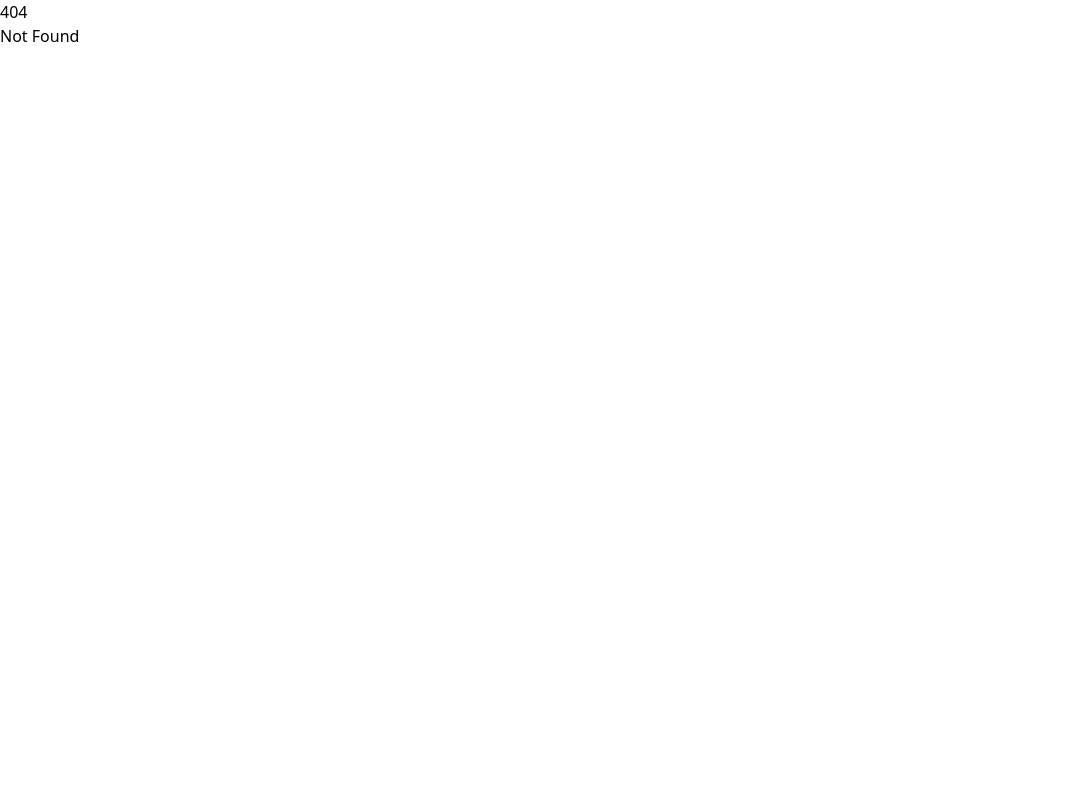
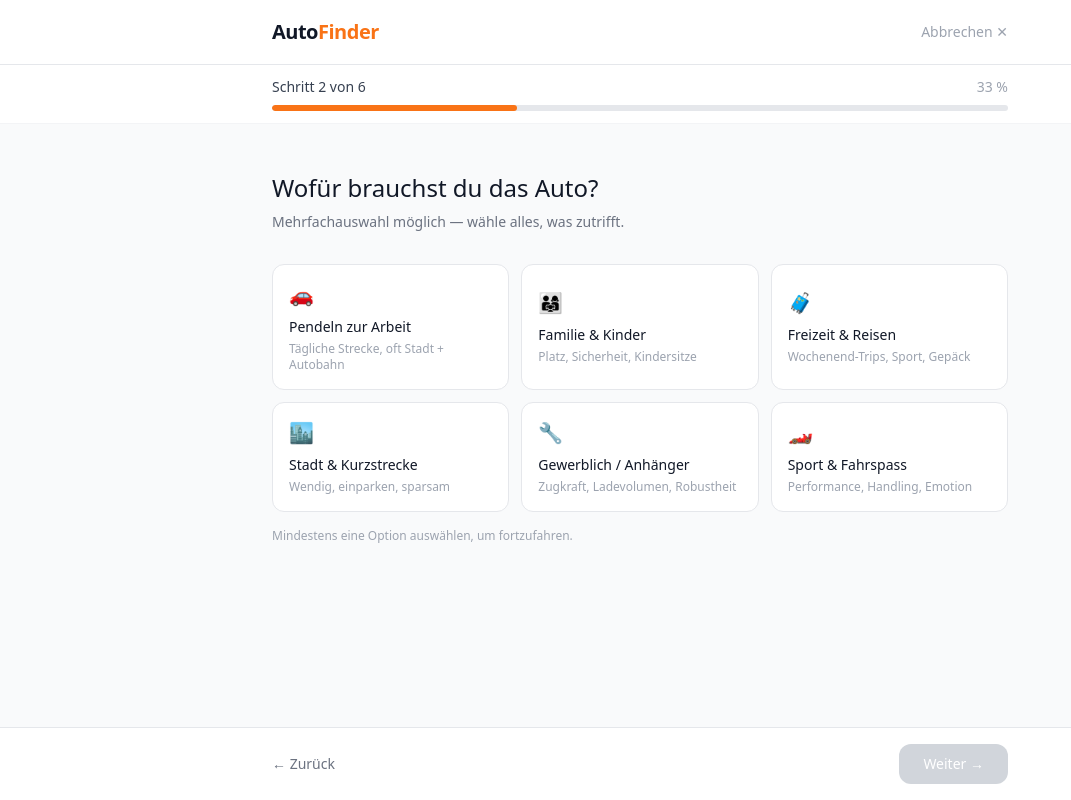
Before and after one commit to savethedavee/prototyping-ln, a SvelteKit app in the folder autofinder/: page /finder/nutzung in a window 1280 px wide. Before the commit this address had no page. Shown: the whole page, without its empty margins (0-1071 px from the left). Built offline with nearby package versions, Linux system fonts and the light colour scheme.

Commit message:
feat: nutzung Step

```diff
--- /dev/null
+++ b/autofinder/src/routes/finder/nutzung/+page.svelte
@@ -0,0 +1,108 @@
+<script lang="ts">
+	import { searchInputs } from '$lib/stores/questionnaire';
+	import QuestionnaireFrame from '$lib/components/QuestionnaireFrame.svelte';
+
+	const OPTIONS = [
+		{
+			key: 'commute',
+			label: 'Pendeln zur Arbeit',
+			sub: 'Tägliche Strecke, oft Stadt + Autobahn',
+			icon: '🚗'
+		},
+		{
+			key: 'family',
+			label: 'Familie & Kinder',
+			sub: 'Platz, Sicherheit, Kindersitze',
+			icon: '👨‍👩‍👧'
+		},
+		{
+			key: 'leisure',
+			label: 'Freizeit & Reisen',
+			sub: 'Wochenend-Trips, Sport, Gepäck',
+			icon: '🧳'
+		},
+		{
+			key: 'city',
+			label: 'Stadt & Kurzstrecke',
+			sub: 'Wendig, einparken, sparsam',
+			icon: '🏙️'
+		},
+		{
+			key: 'commercial',
+			label: 'Gewerblich / Anhänger',
+			sub: 'Zugkraft, Ladevolumen, Robustheit',
+			icon: '🔧'
+		},
+		{
+			key: 'sport',
+			label: 'Sport & Fahrspass',
+			sub: 'Performance, Handling, Emotion',
+			icon: '🏎️'
+		}
+	];
+
+	function toggle(key: string) {
+		searchInputs.update((s) => {
+			const usage = s.usage.includes(key) ? s.usage.filter((k) => k !== key) : [...s.usage, key];
+			return { ...s, usage };
+		});
+	}
+
+	let canNext = $derived($searchInputs.usage.length > 0);
+</script>
+
+<svelte:head>
+	<title>Nutzung – AutoFinder</title>
+</svelte:head>
+
+<QuestionnaireFrame
+	currentStep={2}
+	backHref="/finder/budget"
+	nextHref="/finder/antrieb"
+	{canNext}
+>
+	<h1 class="text-2xl font-medium text-gray-900">Wofür brauchst du das Auto?</h1>
+	<p class="mt-2 text-sm text-gray-500">Mehrfachauswahl möglich — wähle alles, was zutrifft.</p>
+
+	<div class="mt-8 grid grid-cols-2 gap-3 md:grid-cols-3">
+		{#each OPTIONS as opt}
+			{@const selected = $searchInputs.usage.includes(opt.key)}
+			<button
+				onclick={() => toggle(opt.key)}
+				class="relative rounded-card border p-4 text-left transition-all"
+				class:border-gray-900={selected}
+				class:bg-gray-900={selected}
+				class:border-gray-200={!selected}
+				class:bg-white={!selected}
+				class:hover:border-gray-400={!selected}
+			>
+				{#if selected}
+					<span
+						class="absolute right-2.5 top-2.5 flex h-4 w-4 items-center justify-center rounded-full bg-white text-[10px] font-bold text-gray-900"
+					>
+						✓
+					</span>
+				{/if}
+				<span class="text-xl">{opt.icon}</span>
+				<p
+					class="mt-2 text-sm font-medium"
+					class:text-white={selected}
+					class:text-gray-900={!selected}
+				>
+					{opt.label}
+				</p>
+				<p
+					class="mt-1 text-xs"
+					class:text-gray-300={selected}
+					class:text-gray-400={!selected}
+				>
+					{opt.sub}
+				</p>
+			</button>
+		{/each}
+	</div>
+
+	{#if $searchInputs.usage.length === 0}
+		<p class="mt-4 text-xs text-gray-400">Mindestens eine Option auswählen, um fortzufahren.</p>
+	{/if}
+</QuestionnaireFrame>
```
